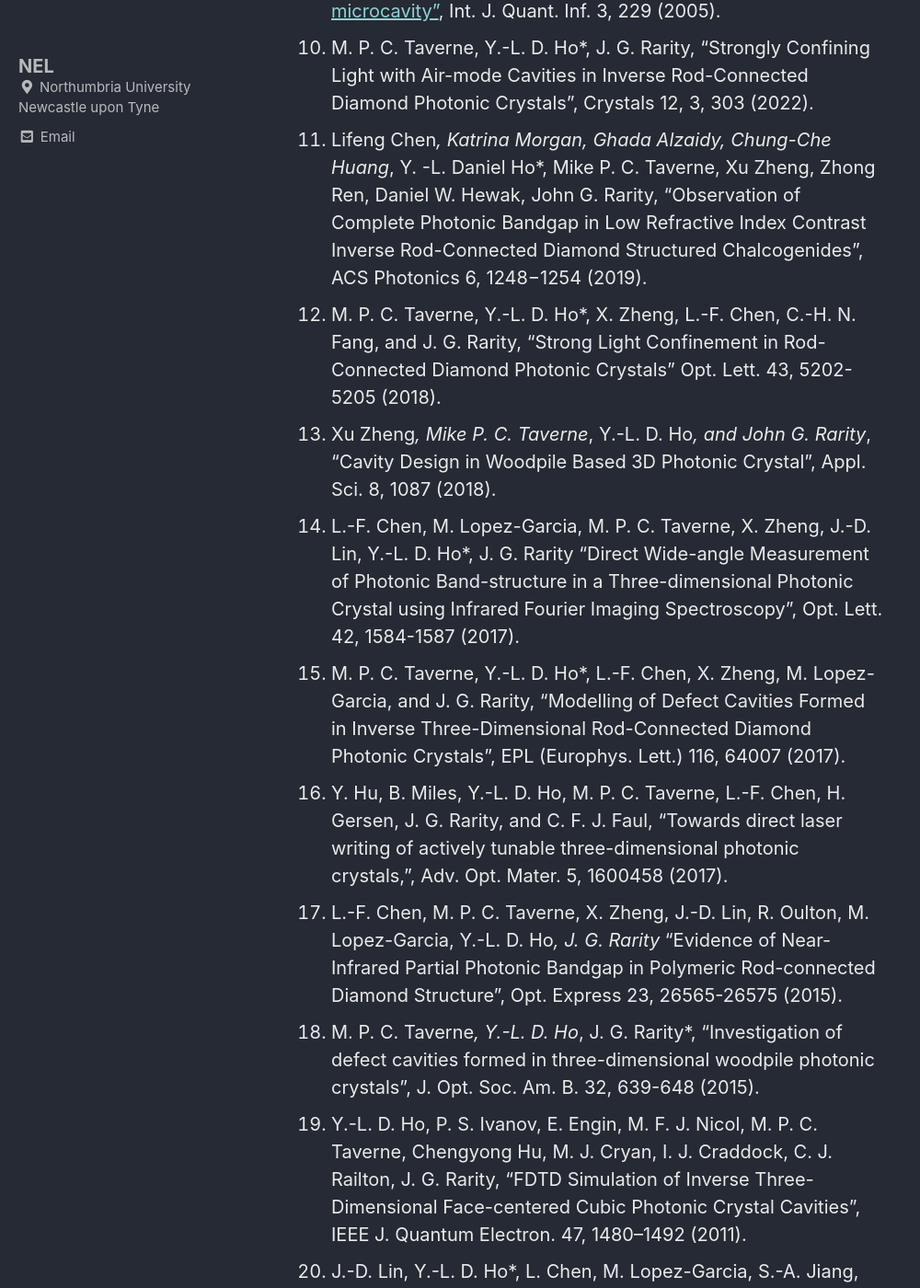
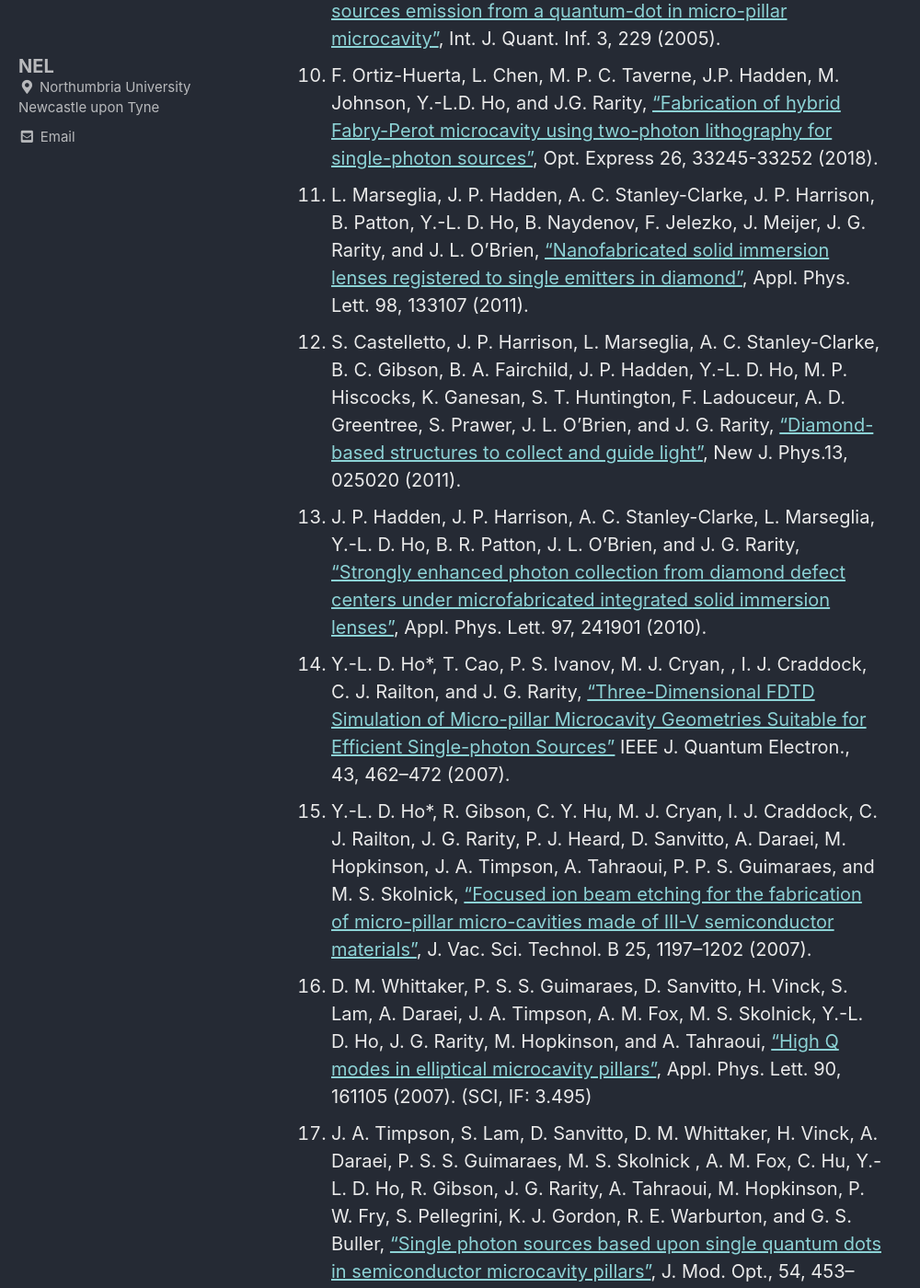
Before and after one commit to qubits/nanophotonicenglab.github.io, a Jekyll site: the page built from _pages/Publications.md, in a window 1280 px wide and 1400 px high, scrolled down 1680 px. Shown: the whole window at 92% size, without its empty margins (0-1000 px from the left). Built offline with Jekyll 4.4.1, drawn with Linux system fonts in a browser that asks for light colours; cached includes are drawn as plain includes; some of the changed text lies outside the part shown.

Commit message:
Update Publications.md

```diff
--- a/_pages/Publications.md
+++ b/_pages/Publications.md
@@ -16,14 +16,13 @@ comments: true
 1. D. M. Whittaker, P. S. S. Guimaraes, D. Sanvitto, H. Vinck, S. Lam, A. Daraei, J. A. Timpson, A. M. Fox, M. S. Skolnick, Y.-L. D. Ho, J. G. Rarity, M. Hopkinson, and A. Tahraoui, [“High Q modes in elliptical microcavity pillars”](https://doi.org/10.1063/1.2722683), Appl. Phys. Lett. 90, 161105 (2007). (SCI, IF: 3.495)
 1. J. A. Timpson, S. Lam, D. Sanvitto, D. M. Whittaker, H. Vinck, A. Daraei, P. S. S. Guimaraes, M. S. Skolnick , A. M. Fox, C. Hu, Y.-L. D. Ho, R. Gibson, J. G. Rarity, A. Tahraoui, M. Hopkinson, P. W. Fry, S. Pellegrini, K. J. Gordon, R. E. Warburton, and G. S. Buller, [“Single photon sources based upon single quantum dots in semiconductor microcavity pillars”](https://doi.org/10.1080/09500340600785055), J. Mod. Opt., 54, 453–465 (2007).
 1. Y.-L. D. Ho*, T. Cao, P. S. Ivanov, M. J. Cryan, I. J. Craddock, C. J. Railton, and J. G. Rarity, [“Optimal design of single-photon sources emission from a quantum-dot in micro-pillar microcavity”](https://doi.org/10.1142/S0219749905001419), Int. J. Quant. Inf. 3, 229 (2005).
-2. M. P. C. Taverne, Y.-L. D. Ho*, J. G. Rarity, “Strongly Confining Light with Air-mode Cavities in Inverse Rod-Connected Diamond Photonic Crystals”, Crystals 12, 3, 303 (2022).
-3. Lifeng Chen*, Katrina Morgan, Ghada Alzaidy, Chung-Che Huang*, Y. -L. Daniel Ho*, Mike P. C. Taverne, Xu Zheng, Zhong Ren, Daniel W. Hewak, John G. Rarity, “Observation of Complete Photonic Bandgap in Low Refractive Index Contrast Inverse Rod-Connected Diamond Structured Chalcogenides”, ACS Photonics 6, 1248−1254 (2019).
-4. M. P. C. Taverne, Y.-L. D. Ho*, X. Zheng, L.-F. Chen, C.-H. N. Fang, and J. G. Rarity, “Strong Light Confinement in Rod-Connected Diamond Photonic Crystals” Opt. Lett. 43, 5202- 5205 (2018).
-5. Xu Zheng*, Mike P. C. Taverne*, Y.-L. D. Ho*, and John G. Rarity*, “Cavity Design in Woodpile Based 3D Photonic Crystal”, Appl. Sci. 8, 1087 (2018).
-6. L.-F. Chen, M. Lopez-Garcia, M. P. C. Taverne, X. Zheng, J.-D. Lin, Y.-L. D. Ho*, J. G. Rarity “Direct Wide-angle Measurement of Photonic Band-structure in a Three-dimensional Photonic Crystal using Infrared Fourier Imaging Spectroscopy”, Opt. Lett. 42, 1584-1587 (2017).
-7. M. P. C. Taverne, Y.-L. D. Ho*, L.-F. Chen, X. Zheng, M. Lopez-Garcia, and J. G. Rarity, “Modelling of Defect Cavities Formed in Inverse Three-Dimensional Rod-Connected Diamond Photonic Crystals”, EPL (Europhys. Lett.) 116, 64007 (2017).
-8. Y. Hu, B. Miles, Y.-L. D. Ho, M. P. C. Taverne, L.-F. Chen, H. Gersen, J. G. Rarity, and C. F. J. Faul, “Towards direct laser writing of actively tunable three-dimensional photonic crystals,”, Adv. Opt. Mater. 5, 1600458 (2017).
-9. L.-F. Chen, M. P. C. Taverne, X. Zheng, J.-D. Lin, R. Oulton, M. Lopez-Garcia, Y.-L. D. Ho*, J. G. Rarity* “Evidence of Near-Infrared Partial Photonic Bandgap in Polymeric Rod-connected Diamond Structure”, Opt. Express 23, 26565-26575 (2015).
-10. M. P. C. Taverne*, Y.-L. D. Ho*, J. G. Rarity*, “Investigation of defect cavities formed in three-dimensional woodpile photonic crystals”, J. Opt. Soc. Am. B. 32, 639-648 (2015).
-11. Y.-L. D. Ho, P. S. Ivanov, E. Engin, M. F. J. Nicol, M. P. C. Taverne, Chengyong Hu, M. J. Cryan, I. J. Craddock, C. J. Railton, J. G. Rarity, “FDTD Simulation of Inverse Three-Dimensional Face-centered Cubic Photonic Crystal Cavities”, IEEE J. Quantum Electron. 47, 1480–1492 (2011).
+2. F. Ortiz-Huerta, L. Chen, M. P. C.  Taverne, J.P. Hadden, M. Johnson, Y.-L.D. Ho, and J.G. Rarity, ["Fabrication of hybrid Fabry-Perot microcavity using two-photon lithography for single-photon sources"](https://doi.org/10.1364/OE.26.033245), Opt. Express 26, 33245-33252 (2018).
+3. L. Marseglia, J. P. Hadden, A. C. Stanley-Clarke, J. P. Harrison, B. Patton, Y.-L. D. Ho, B. Naydenov, F. Jelezko, J. Meijer, J. G. Rarity, and J. L. O'Brien, [“Nanofabricated solid immersion lenses registered to single emitters in diamond”](https://doi.org/10.1063/1.3573870), Appl. Phys. Lett. 98, 133107 (2011).
+4. S. Castelletto, J. P. Harrison, L. Marseglia, A. C. Stanley-Clarke, B. C. Gibson, B. A. Fairchild, J. P. Hadden, Y.-L. D. Ho, M. P. Hiscocks, K. Ganesan, S. T. Huntington, F. Ladouceur, A. D. Greentree, S. Prawer, J. L. O'Brien, and J. G. Rarity, [“Diamond-based structures to collect and guide light”](https://doi.org/10.1088/1367-2630/13/2/025020), New J. Phys.13, 025020 (2011).
+5. J. P. Hadden, J. P. Harrison, A. C. Stanley-Clarke, L. Marseglia, Y.-L. D. Ho, B. R. Patton, J. L. O’Brien, and J. G. Rarity, [“Strongly enhanced photon collection from diamond defect centers under microfabricated integrated solid immersion lenses”](https://doi.org/10.1063/1.3519847), Appl. Phys. Lett. 97, 241901 (2010).
+6. Y.-L. D. Ho*, T. Cao, P. S. Ivanov, M. J. Cryan, , I. J. Craddock, C. J. Railton, and J. G. Rarity, [“Three-Dimensional FDTD Simulation of Micro-pillar Microcavity Geometries Suitable for Efficient Single-photon Sources”](https://doi.org/10.1109/JQE.2007.897905) IEEE J. Quantum Electron., 43, 462–472 (2007).
+7. Y.-L. D. Ho*, R. Gibson, C. Y. Hu, M. J. Cryan, I. J. Craddock, C. J. Railton, J. G. Rarity, P. J. Heard, D. Sanvitto, A. Daraei, M. Hopkinson, J. A. Timpson, A. Tahraoui, P. P. S. Guimaraes, and M. S. Skolnick, [“Focused ion beam etching for the fabrication of micro-pillar micro-cavities made of III-V semiconductor materials”](https://doi.org/10.1116/1.2749528), J. Vac. Sci. Technol. B 25, 1197–1202 (2007).
+8. D. M. Whittaker, P. S. S. Guimaraes, D. Sanvitto, H. Vinck, S. Lam, A. Daraei, J. A. Timpson, A. M. Fox, M. S. Skolnick, Y.-L. D. Ho, J. G. Rarity, M. Hopkinson, and A. Tahraoui, [“High Q modes in elliptical microcavity pillars”](https://doi.org/10.1063/1.2722683), Appl. Phys. Lett. 90, 161105 (2007). (SCI, IF: 3.495)
+9. J. A. Timpson, S. Lam, D. Sanvitto, D. M. Whittaker, H. Vinck, A. Daraei, P. S. S. Guimaraes, M. S. Skolnick , A. M. Fox, C. Hu, Y.-L. D. Ho, R. Gibson, J. G. Rarity, A. Tahraoui, M. Hopkinson, P. W. Fry, S. Pellegrini, K. J. Gordon, R. E. Warburton, and G. S. Buller, [“Single photon sources based upon single quantum dots in semiconductor microcavity pillars”](https://doi.org/10.1080/09500340600785055), J. Mod. Opt., 54, 453–465 (2007).
+10. Y.-L. D. Ho*, T. Cao, P. S. Ivanov, M. J. Cryan, I. J. Craddock, C. J. Railton, and J. G. Rarity, [“Optimal design of single-photon sources emission from a quantum-dot in micro-pillar microcavity”](https://doi.org/10.1142/S0219749905001419), Int. J. Quant. Inf. 3, 229 (2005).
 12. J.-D. Lin, Y.-L. D. Ho*, L. Chen, M. Lopez-Garcia, S.-A. Jiang, M. P. C. Taverne, C.-R. Lee, and J. G. Rarity, [“Microstructure-Stabilized Blue Phase Liquid Crystals”](https://doi.org/10.1021/acsomega.8b01749) ACS Omega 3, 15435–15441 (2018).
```
Also changed, not shown: other parts of _pages/Publications.md (+1 -1 lines).
